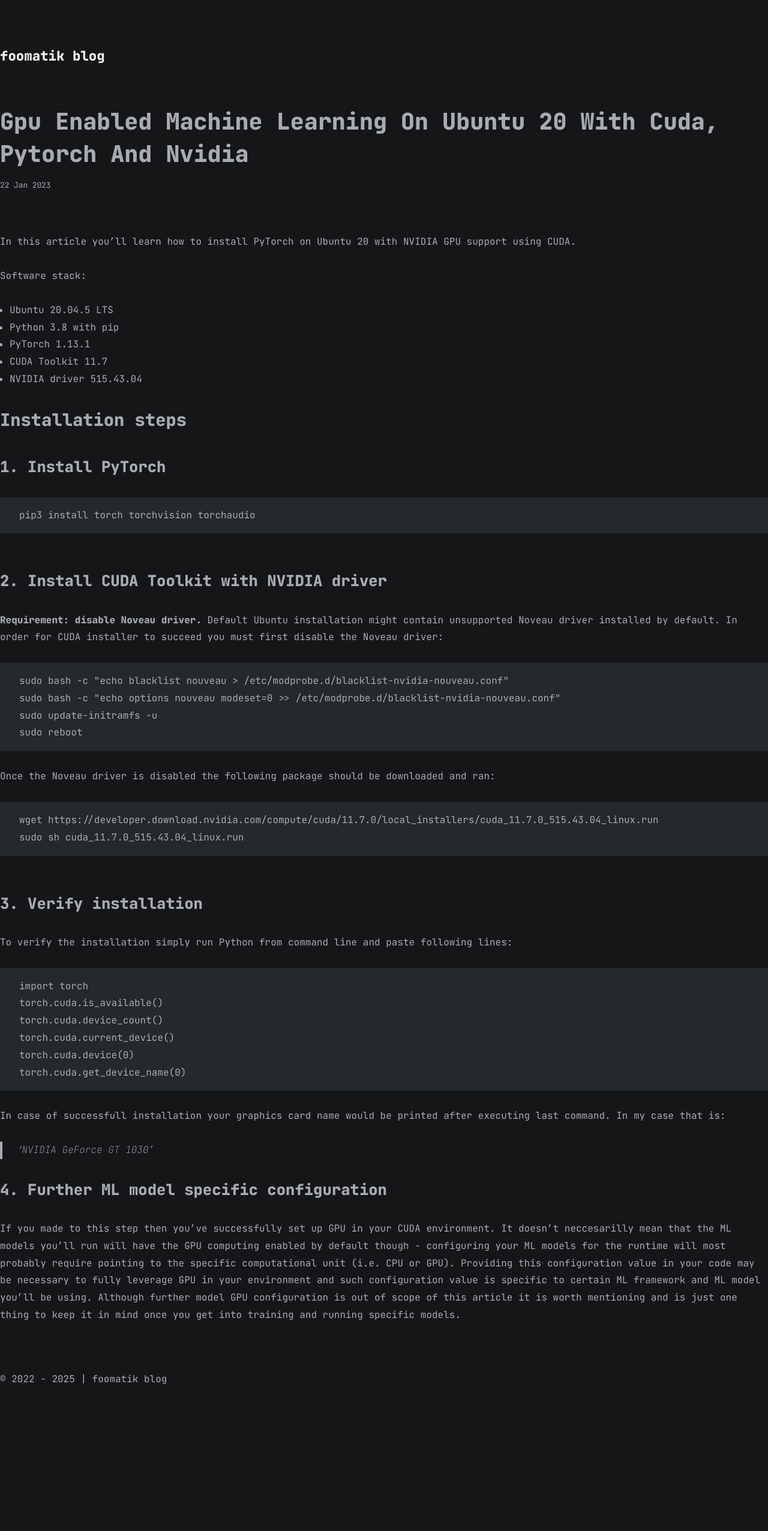
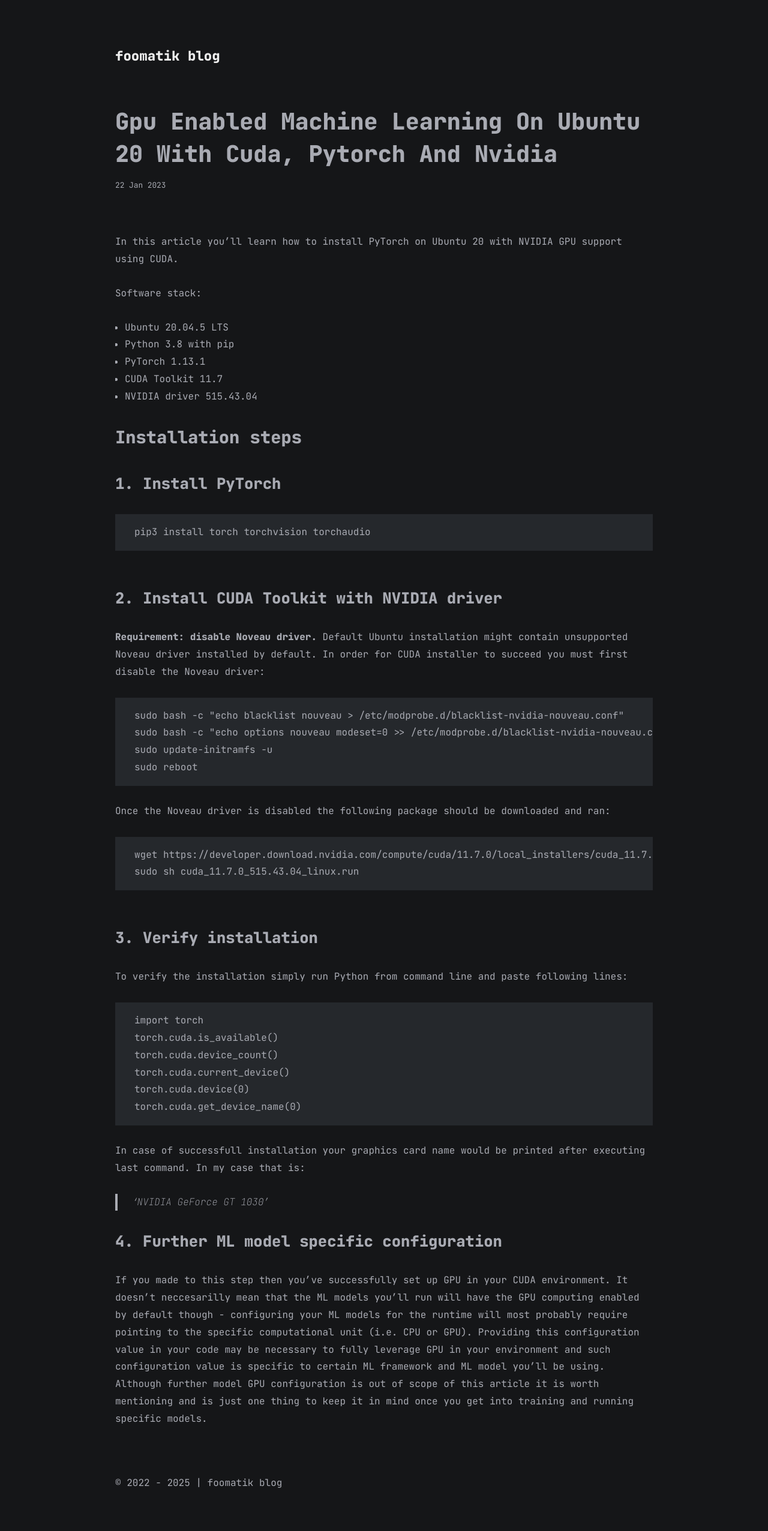
Before and after one commit to wjan/wjan.github.io, a Jekyll site: the page built from all_collections/_posts/2023-01-22-GPU-Enabled-Machine-Learning-on-Ubuntu-20-With-Cuda,-PyTorch-and-NVIDIA.md, in a window 1280 px wide. Shown: the whole page at 60% size. Built offline with Jekyll 4.4.1, drawn with Linux system fonts in a browser that asks for light colours; before the commit the page ends 2379 px from its top, so only the background shows below that.

Commit message:
1st robot attempt

```diff
--- a/assets/css/post.css
+++ b/assets/css/post.css
@@ -45,7 +45,6 @@
 }
 main {
   margin: 0 auto;
-  /* max-width: 70%; */
   padding: 3rem 0 4rem 0;
 }
 .article {
@@ -216,8 +215,17 @@
   border: 2px solid white;
 }
 
+@media screen and (min-width: 750px) {
+  main {
+    max-width: 70%;
+  }
+}
+
 @media screen and (max-width: 750px) {
   body {
     padding: 1.5rem;
   }
+  main {
+    max-width: 100%;
+  }
 }
```
